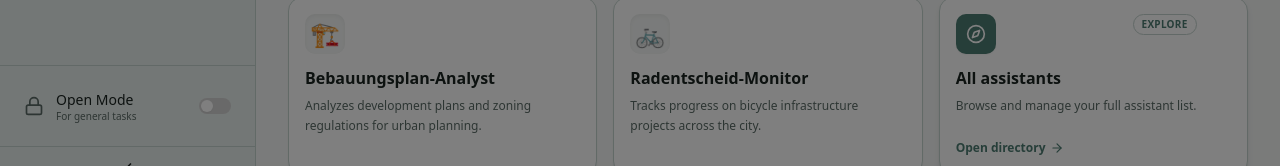
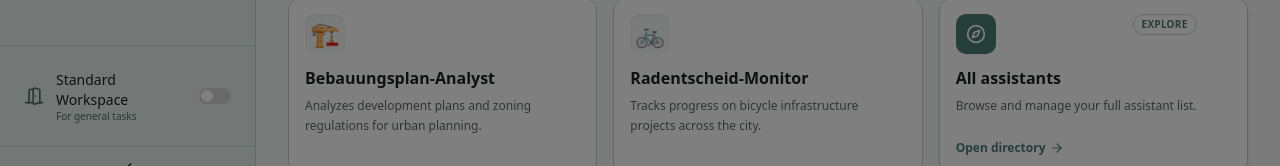
Before and after one commit to danielnwz/mockgpt, a React (Vite) app: page / in a window 1280 px wide. Shown: the part 601-767 px from the top of the page. Built offline with nearby package versions, Linux system fonts and the light colour scheme.

Commit message:
relabeled open mode

```diff
--- a/src/components/Header.tsx
+++ b/src/components/Header.tsx
@@ -69,7 +69,7 @@ export function Header({ darkMode, onToggleDarkMode, privateMode }: HeaderProps)
                 <div className="flex items-start gap-3 mb-2">
                   <AlertTriangle className="w-5 h-5 text-primary flex-shrink-0 mt-0.5" />
                   <div>
-                    <p className="text-sm font-semibold text-foreground">Open Mode — No Data Protection</p>
+                    <p className="text-sm font-semibold text-foreground">Standard Workspace — No Data Protection</p>
                     <p className="text-xs text-muted-foreground mt-1 leading-relaxed">
                       Requests are processed by external AI providers. Do <strong className="text-foreground">not</strong> enter personal data, passwords, internal documents, or any confidential information.
                     </p>
--- a/src/components/Sidebar.tsx
+++ b/src/components/Sidebar.tsx
@@ -7,7 +7,7 @@ import {
   History,
   Sparkles,
   Pencil,
-  Lock,
+  DoorOpen,
   ShieldCheck,
   AlertTriangle,
   ChevronDown,
@@ -290,13 +290,13 @@ export function Sidebar({
           {privateMode ? (
             <ShieldCheck className="w-5 h-5 flex-shrink-0 text-primary" />
           ) : (
-            <Lock className="w-5 h-5 flex-shrink-0 text-muted-foreground" />
+            <DoorOpen className="w-5 h-5 flex-shrink-0 text-muted-foreground" />
           )}
 
           {!collapsed && (
             <div className="flex-1 text-left">
               <span className={`text-sm font-medium block ${privateMode ? 'text-primary' : 'text-foreground'}`}>
-                {privateMode ? 'Secure Workspace' : 'Open Mode'}
+                {privateMode ? 'Secure Workspace' : 'Standard Workspace'}
               </span>
               <span className="text-[10px] text-muted-foreground block leading-tight">
                 {privateMode ? 'For sensitive data' : 'For general tasks'}
@@ -335,7 +335,7 @@ export function Sidebar({
               <div className="flex items-start gap-3">
                 <AlertTriangle className="w-5 h-5 text-amber-600 dark:text-amber-400 flex-shrink-0 mt-0.5" />
                 <div>
-                  <p className="text-sm font-semibold text-foreground">Open Mode - No Data Protection</p>
+                  <p className="text-sm font-semibold text-foreground">Standard Workspace - No Data Protection</p>
                   <p className="text-xs text-muted-foreground mt-1 leading-relaxed">
                     Requests are processed by external AI providers. Do <strong className="text-foreground">not</strong> enter personal data, passwords, or confidential information.
                   </p>
```
